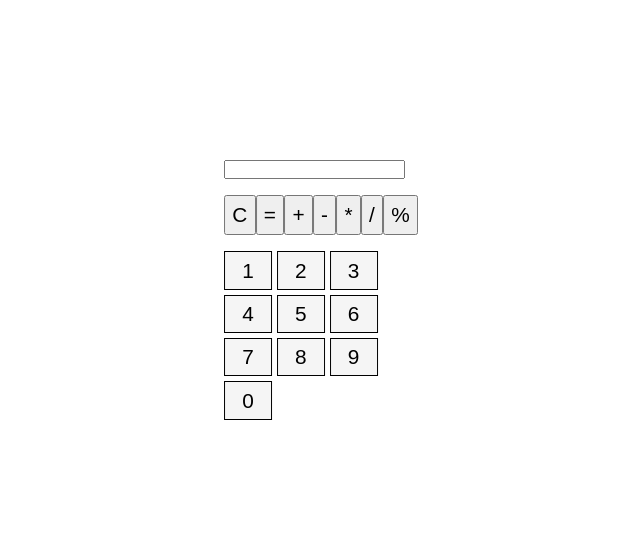
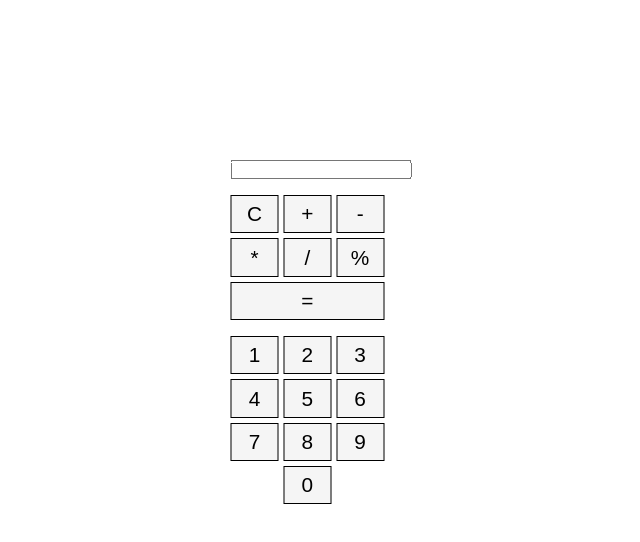
Before and after one commit to Bobcho101/Simple-Calculator, a React (Vite) app: page / in a window 1280 px wide. Shown: the top 542 px of the page, without its empty margins (319-959 px from the left). Built offline with nearby package versions, Linux system fonts and the light colour scheme; the HTML template or start-up script is replaced by a standard one.

Commit message:
added a better style for some of the buttons

```diff
--- a/src/components/Button.jsx
+++ b/src/components/Button.jsx
@@ -5,7 +5,7 @@ export default function Button({value, onClick}){
 
     return(
     <>
-        <button onClick={() => onClick(value)} className="calc-button">{value}</button>
+        <button onClick={() => onClick(value)} className={value === 0 ? "calc-button zero-btn" : value === '=' ? "calc-button equal-btn" : "calc-button"}>{value}</button>
     </>
     )
 }
--- a/src/components/Calculator.jsx
+++ b/src/components/Calculator.jsx
@@ -20,12 +20,12 @@ export default function Calculator(){
                 <div id="buttons-container">
                     <div id="operators-container">
                         <Button onClick={handleButtonClick} value={'C'}/>
-                        <Button value={'='}/>
-                        <Button value={'+'}/>
-                        <Button value={'-'}/>
-                        <Button value={'*'}/>
-                        <Button value={'/'}/>
-                        <Button value={'%'}/>
+                        <Button onClick={handleButtonClick} value={'+'}/>
+                        <Button onClick={handleButtonClick} value={'-'}/>
+                        <Button onClick={handleButtonClick} value={'*'}/>
+                        <Button onClick={handleButtonClick} value={'/'}/>
+                        <Button onClick={handleButtonClick} value={'%'}/>
+                        <Button onClick={handleButtonClick} value={'='}/>
                     </div>
                     <div id="numbers-container">
                         <Button onClick={handleButtonClick} value={1}/>
--- a/src/public/styles/styles.css
+++ b/src/public/styles/styles.css
@@ -32,3 +32,22 @@
     background-color: whitesmoke;
     border: 1px solid black;
 }
+
+#operators-container{
+    display: grid;
+    grid-template-columns: repeat(3, 3em);
+    gap: 0.3em;
+}
+
+
+#operators-container button{
+    background-color: whitesmoke;
+    border: 1px solid black;
+}
+.zero-btn{
+    grid-column: 2;
+}
+
+.equal-btn{
+    grid-column: span 3;
+}
```
